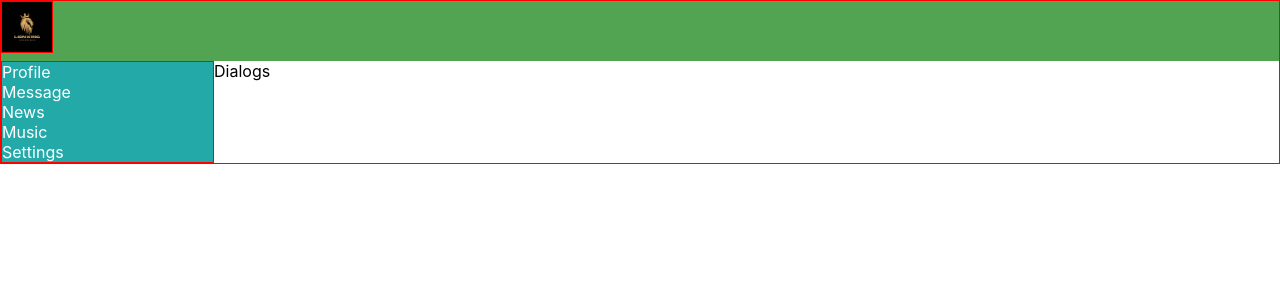
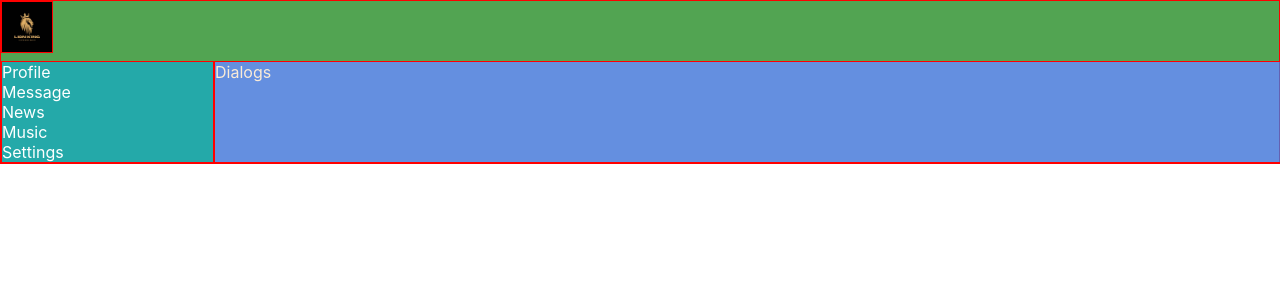
Before and after one commit to YanchukVitali/samurai-way01, a React (Create React App) app: page / in a window 1280 px wide. Shown: the top 300 px of the page. Built offline with nearby package versions, Linux system fonts and the light colour scheme.

Commit message:
refactor App.css

```diff
--- a/src/App.css
+++ b/src/App.css
@@ -15,3 +15,12 @@
 
     /*grid-gap: 10px;*/
 }
+
+
+.app-wrapper-content {
+    width: 100%;
+    grid-area: s;
+    border: red solid 1px;
+    background-color: rgba(67, 119, 217, 0.82);
+    color: antiquewhite;
+}
--- a/src/App.tsx
+++ b/src/App.tsx
@@ -12,7 +12,10 @@ const App = () => {
             <Header/>
             <Navigation/>
             {/*<Profile/>*/}
-            <Dialogs/>
+            <div className={"app-wrapper-content"}>
+                <Dialogs/>
+            </div>
+
         </div>
 
     );
--- a/src/components/dialogs/Dialogs.tsx
+++ b/src/components/dialogs/Dialogs.tsx
@@ -1,6 +1,7 @@
 import React from "react";
+import d from "./Dialog.module.css"
 
-export const Dialogs = ()=>{
+export const Dialogs = () => {
     return (
         <div>
             Dialogs
--- a/src/components/profile/Profile.css
+++ b/src/components/profile/Profile.css
@@ -1,4 +1,3 @@
-
 
 .section {
     width: 100%;
@@ -7,7 +6,10 @@
     background-color: rgba(111, 162, 111, 0.85);
     color: antiquewhite;
 }
+
+/*
 .section img {
     width: 50%;
     height: auto;
 }
+*/
--- a/src/components/profile/Profile.tsx
+++ b/src/components/profile/Profile.tsx
@@ -6,12 +6,10 @@ import {ProfilePicture} from "./profilePicture/ProfilePicture";
 
 export const Profile = () => {
     return (
-        <section className="section">
+        <section>
             <ProfilePicture/>
             <AvatarProfile/>
             <MyPost/>
-
-
         </section>
 
 
```
